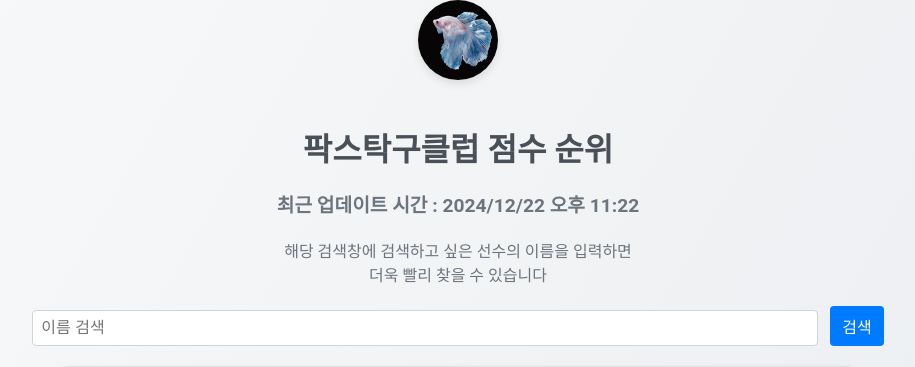
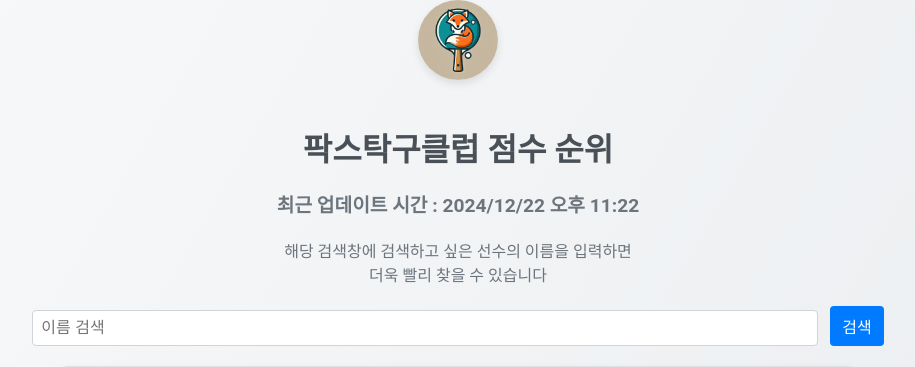
Before and after one commit to kanakim16/fox2, a Flask app: page / in a window 1280 px wide. Shown: the top 367 px of the page, without its empty margins (182-1097 px from the left). Run offline with Flask 3, Linux system fonts and the light colour scheme.

Commit message:
수정 내용

```diff
--- a/templates/index.html
+++ b/templates/index.html
@@ -3,7 +3,7 @@
 <head>
     <meta charset="UTF-8">
     <meta name="viewport" content="width=device-width, initial-scale=1.0">
-    <title>팍스탁구클럽 점수 순위</title>
+    <title>팍스탁구클럽 랭킹킹</title>
     <style>
         /* 전체 페이지 스타일 */
         body {
@@ -153,7 +153,7 @@
 </head>
 <body>
     <!-- 상단에 이미지 추가 -->
-    <img src="{{ url_for('static', filename='blue.jpg') }}" class="header-image" alt="fish Image">
+    <img src="{{ url_for('static', filename='fox1.jpg') }}" class="header-image" alt="fish Image">
 
 
 
```
